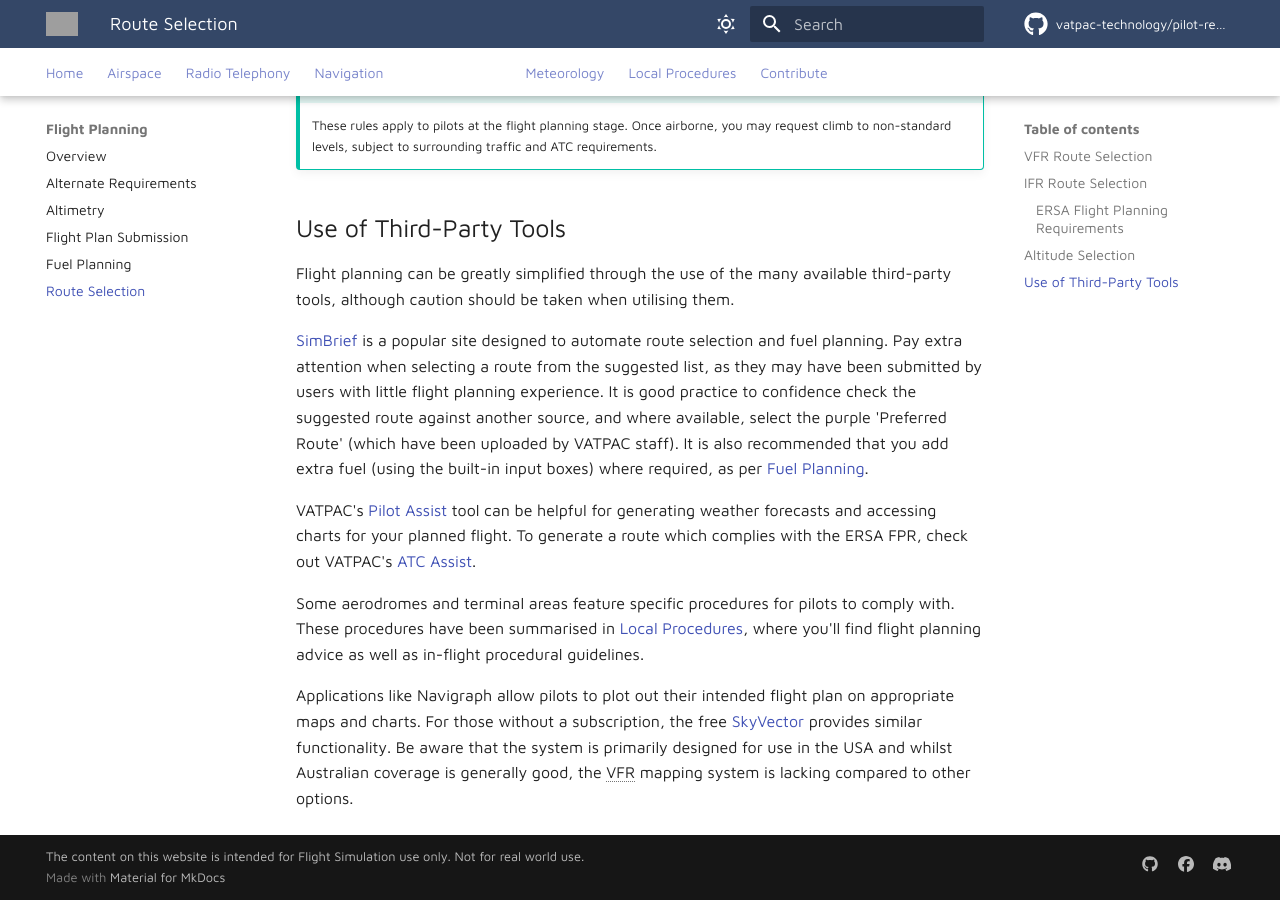
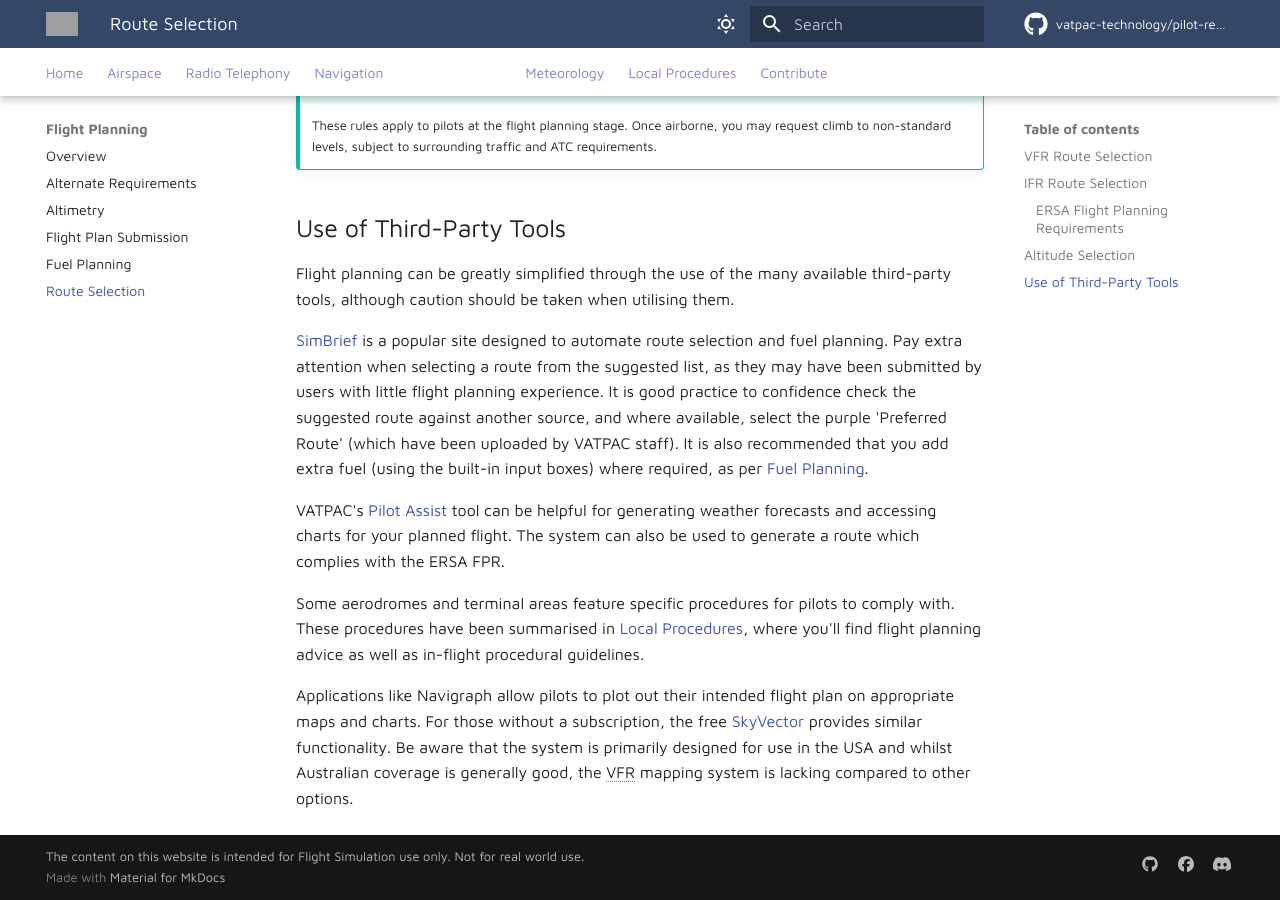
Before and after one commit to vatpac-technology/pilot-resources, an MkDocs documentation site: the page built from docs/flight-planning/routeselection.md, in a window 1280 px wide and 900 px high, scrolled down 4559 px. Built offline with MkDocs 1.6.1 and Material for MkDocs 9.7.7, drawn with Linux system fonts in a browser that asks for light colours; comment, search, counter and statistics services are not loaded; some of the changed text lies outside the part shown; grey boxes are pictures that could not be loaded.

Commit message:
Formatting changes

```diff
--- a/docs/flight-planning/routeselection.md
+++ b/docs/flight-planning/routeselection.md
@@ -29,7 +29,7 @@
 ## Altitude Selection
 Appropriate level selection depends on your flight rules, route, and intention to enter or remain clear of CTA.
 
-For IFR, determine the highest LSALT out of the airways you've selected or the Grid LSALT if not flying via airways for your entire route. For VFR, identify the highest obstacles/terrain and select a level which provides a safe buffer (generally 500ft, or 1000ft if above a populated area) above.
+For IFR, determine the highest LSALT out of the airways you've selected or the Grid LSALT, if not flying via airways for your entire route. For VFR, identify the highest obstacles/terrain and select a level which provides a safe buffer (generally 500ft, or 1000ft if above a populated area) above.
 
 <figure markdown>
 ![Grid LSALTs (circled) over Flinders Island for each green grid square](img/gridlsalts.png){ width="700" }
@@ -88,10 +88,10 @@
 ## Use of Third-Party Tools
 Flight planning can be greatly simplified through the use of the many available third-party tools, although caution should be taken when utilising them.
 
-[SimBrief](https://simbrief.com) is a popular site designed to automate route selection and fuel planning. Pay extra attention when selecting a route from the suggested list, as they may have been submitted by users with little flight planning experience. It is good practice to confidence check the suggested route against another source, and where available, select the purple 'Preferred Route' (which have been uploaded by VATPAC staff). It is also recommended that you add extra fuel (using the built-in input boxes) where required, as per [Fuel Planning](./fuelplanning.md).
+[SimBrief](https://simbrief.com){target=new} is a popular site designed to automate route selection and fuel planning. Pay extra attention when selecting a route from the suggested list, as they may have been submitted by users with little flight planning experience. It is good practice to confidence check the suggested route against another source, and where available, select the purple 'Preferred Route' (which have been uploaded by VATPAC staff). It is also recommended that you add extra fuel (using the built-in input boxes) where required, as per [Fuel Planning](./fuelplanning.md).
 
-VATPAC's [Pilot Assist](https://vatpac.org/membership-hub/tools/pilot) tool can be helpful for generating weather forecasts and accessing charts for your planned flight. To generate a route which complies with the ERSA FPR, check out VATPAC's [ATC Assist](https://atc.vatpac.org/).
+VATPAC's [Pilot Assist](https://vatpac.org/membership-hub/tools/pilot){target=new} tool can be helpful for generating weather forecasts and accessing charts for your planned flight. The system can also be used to generate a route which complies with the ERSA FPR.
 
 Some aerodromes and terminal areas feature specific procedures for pilots to comply with. These procedures have been summarised in [Local Procedures](../local-procedures/), where you'll find flight planning advice as well as in-flight procedural guidelines.
 
-Applications like Navigraph allow pilots to plot out their intended flight plan on appropriate maps and charts. For those without a subscription, the free [SkyVector](https://skyvector.com) provides similar functionality. Be aware that the system is primarily designed for use in the USA and whilst Australian coverage is generally good, the VFR mapping system is lacking compared to other options.
+Applications like Navigraph allow pilots to plot out their intended flight plan on appropriate maps and charts. For those without a subscription, the free [SkyVector](https://skyvector.com){target=new} provides similar functionality. Be aware that the system is primarily designed for use in the USA and whilst Australian coverage is generally good, the VFR mapping system is lacking compared to other options.
```
